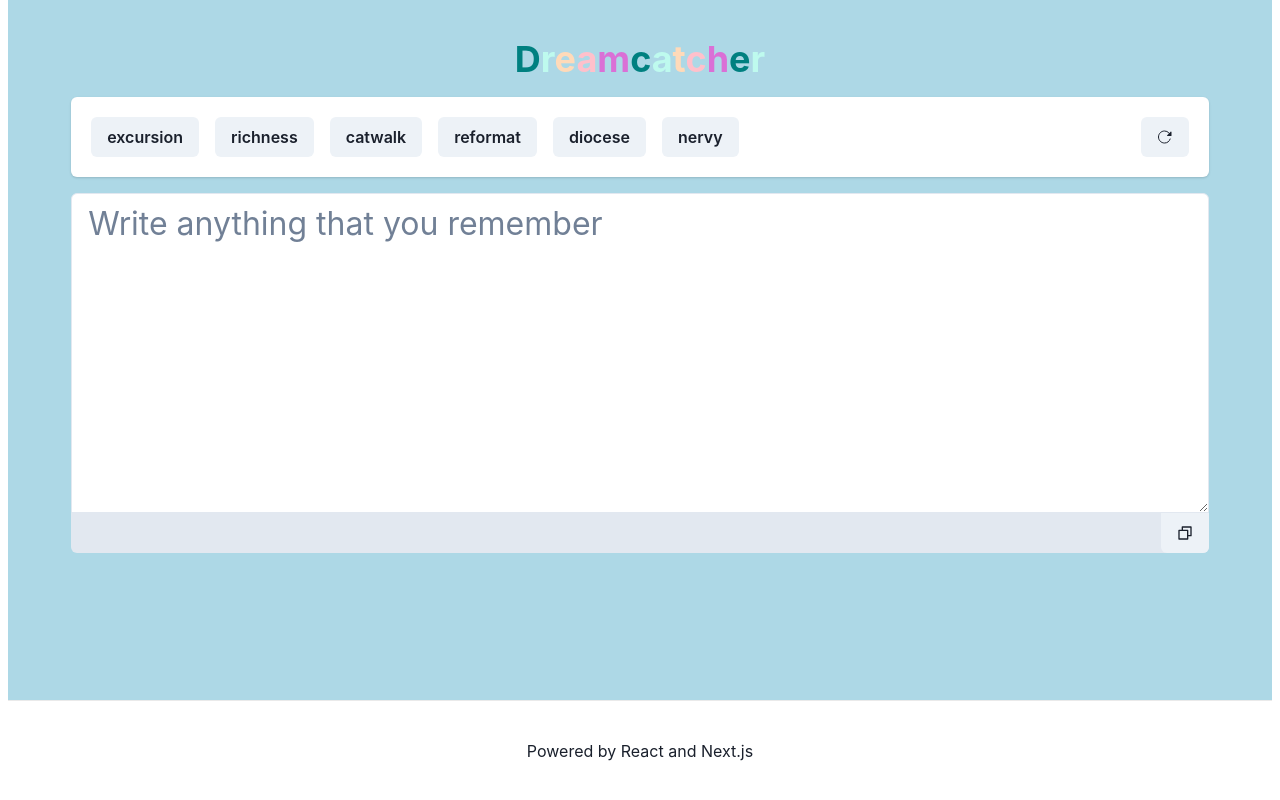
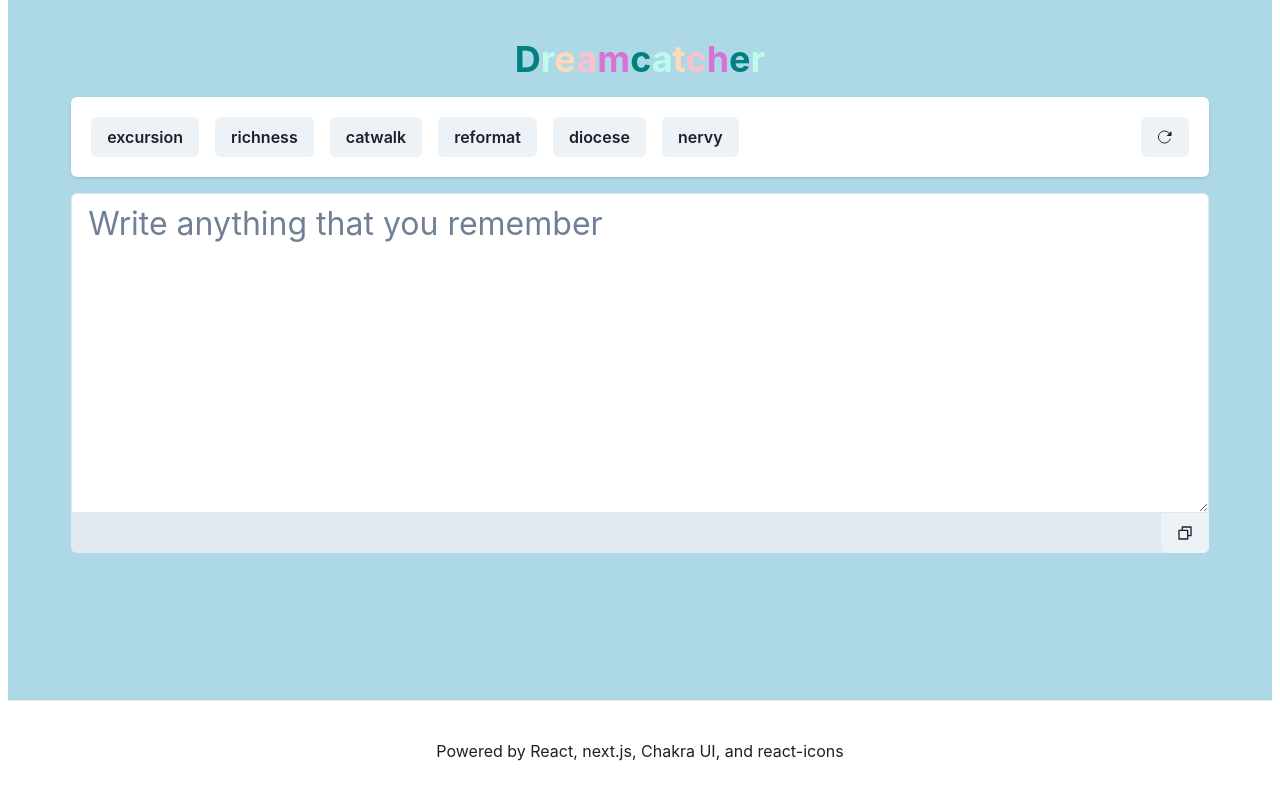
Before and after one commit to ml729/dreamcatcher, a Next.js app: page / in a window 1280 px wide. Built offline with nearby package versions, Linux system fonts and the light colour scheme.

Commit message:
clean up code

```diff
--- a/pages/index.js
+++ b/pages/index.js
@@ -58,10 +58,22 @@ export default function Home() {
     return arr;
   }
 
+  function WordButton(props) {
+    const words = props.words;
+    const handleClick = () => {
+      props.setWords(words.filter(w => w !== props.word).concat(getNewWord(words)));
+      if (textAreaRef.current.value != "") {
+        textAreaRef.current.value += "\n";
+      }
+      textAreaRef.current.value += props.word;
 
-  // set state of words
+    }
+    return (
+      <Button colorScheme='gray' onClick={handleClick}>{props.word}</Button>
+    )
+  }
+
   function WordContainer(props) {
-
     function RegenButton(props) {
       const handleClick = () => {
         // setVisible(false);
@@ -72,7 +84,6 @@ export default function Home() {
     }
     const [words, setWords] = useState([]);
     const [loading, setLoading] = useState(true);
-    // const words = ["cat", "dog", "goose", "moose"];
 
     useEffect(() => {
       if (allWords.length > 0) {
@@ -95,50 +106,16 @@ export default function Home() {
                    <WordButton setWords={setWords} words={words} word={w} />
                  </WrapItem>)
               }
-
-
-                      {/* <WrapItem> */}
-                      {/*   <WordButton word="dog" /> */}
-                      {/* </WrapItem> */}
-                      {/* <WrapItem> */}
-                      {/*   <WordButton word="goose" /> */}
-                      {/* </WrapItem> */}
             </Wrap>
             <Box>
               <RegenButton />
             </Box>
           </HStack>
         </CardBody></Card>
-
-
     )
-
-  }
-
-
-
-  function WordButton(props) {
-    // const [visible, setVisible] = useState(true);
-    const words = props.words;
-    const handleClick = () => {
-      // setVisible(false);
-      props.setWords(words.filter(w => w !== props.word).concat(getNewWord(words)));
-      if (textAreaRef.current.value != null) {
-        textAreaRef.current.value += "\n";
-      }
-      textAreaRef.current.value += props.word;
-
-    }
-    return (
-      <Button colorScheme='gray' onClick={handleClick}>{props.word}</Button>
-    )
-
   }
 
   const textAreaRef = useRef(null);
-  // useEffect(() => {
-  //   textAreaRef.current = document.getElementById('dream-input');
-  // }, []);
   function CopyInput(props) {
     const placeholder = props.placeholder;
     const { onCopy, value, setValue, hasCopied } = useClipboard("");
@@ -180,7 +157,6 @@ export default function Home() {
           <link rel="icon" href="/favicon.ico" />
         </Head>
 
-
         <main>
           <Heading mt="3%" className={styles.title}>
             {/* <span style={{color: "teal"}}>Dream</span><span style={{color: "pink"}}>catcher</span> */}
@@ -193,77 +169,17 @@ export default function Home() {
             w="100%">
             <div className="centered">
               <WordContainer />
-              {/* <Card id="button-container" w="90%"> */}
-              {/*   <CardBody> */}
-              {/*     <HStack w="100%" style={{ display: 'flex', justifyContent: 'space-between' }}> */}
-              {/*       <Wrap spacing={4}> */}
-              {/*         {loading ? <WrapItem> */}
-              {/*     <WordButton word="Loading..." /> */}
-              {/*   </WrapItem> : */}
-              {/*          words.map(w => */}
-              {/*            <WrapItem> */}
-              {/*              <WordButton word={w} /> */}
-              {/*            </WrapItem>) */}
-              {/*         } */}
-
-
-              {/*         {/\* <WrapItem> *\/} */}
-              {/*         {/\*   <WordButton word="dog" /> *\/} */}
-              {/*         {/\* </WrapItem> *\/} */}
-              {/*         {/\* <WrapItem> *\/} */}
-              {/*         {/\*   <WordButton word="goose" /> *\/} */}
-              {/*         {/\* </WrapItem> *\/} */}
-              {/*       </Wrap> */}
-              {/*       <Box> */}
-              {/*         <RegenButton /> */}
-              {/*       </Box> */}
-              {/*     </HStack> */}
-              {/*   </CardBody> */}
-              {/* </Card> */}
              </div>
 
             <div className="centered">
-              {/* <Textarea id="dream-input" w="90%" h="40vh" bg="white" fontSize="2em" placeholder='Write anything that you remember' /> */}
               <CopyInput placeholder="Write anything that you remember"/>
             </div>
           </VStack>
-          {/* <p className={styles.description}> */}
-          {/*   lol <code>pages/index.js</code> */}
-          {/* </p> */}
 
-          <div className={styles.grid}>
-            {/* <a href="https://nextjs.org/docs" className={styles.card}> */}
-            {/*   <h3>Documentation &rarr;</h3> */}
-            {/*   <p>Find in-depth information about Next.js features and API.</p> */}
-            {/* </a> */}
-
-            {/* <a href="https://nextjs.org/learn" className={styles.card}> */}
-            {/*   <h3>Learn &rarr;</h3> */}
-            {/*   <p>Learn about Next.js in an interactive course with quizzes!</p> */}
-            {/* </a> */}
-
-            {/* <a */}
-            {/*   href="https://github.com/vercel/next.js/tree/master/examples" */}
-            {/*   className={styles.card} */}
-            {/* > */}
-            {/*   <h3>Examples &rarr;</h3> */}
-            {/*   <p>Discover and deploy boilerplate example Next.js projects.</p> */}
-            {/* </a> */}
-
-            {/* <a */}
-            {/*   href="https://vercel.com/import?filter=next.js&utm_source=create-next-app&utm_medium=default-template&utm_campaign=create-next-app" */}
-            {/*   className={styles.card} */}
-            {/* > */}
-            {/*   <h3>Deploy &rarr;</h3> */}
-            {/*   <p> */}
-            {/*     Instantly deploy your Next.js site to a public URL with Vercel. */}
-            {/*   </p> */}
-            {/* </a> */}
-          </div>
         </main>
 
         <footer>
-          Powered by {'React and Next.js'}
+          Powered by {'React, next.js, Chakra UI, and react-icons'}
         </footer>
 
         <style jsx>{`
@@ -281,14 +197,6 @@ export default function Home() {
           display: flex;
           justify-content: center;
         }
-/* .main > * { */
-/* } */
-        /* main > * { */
-        /*   background-color: black; */
-        /*   margin-top: 50px; */
-        /* } */
-
-/* } */
         footer {
           width: 100%;
           height: 100px;
```
Lines whose indentation alone changed are shown as unchanged.
